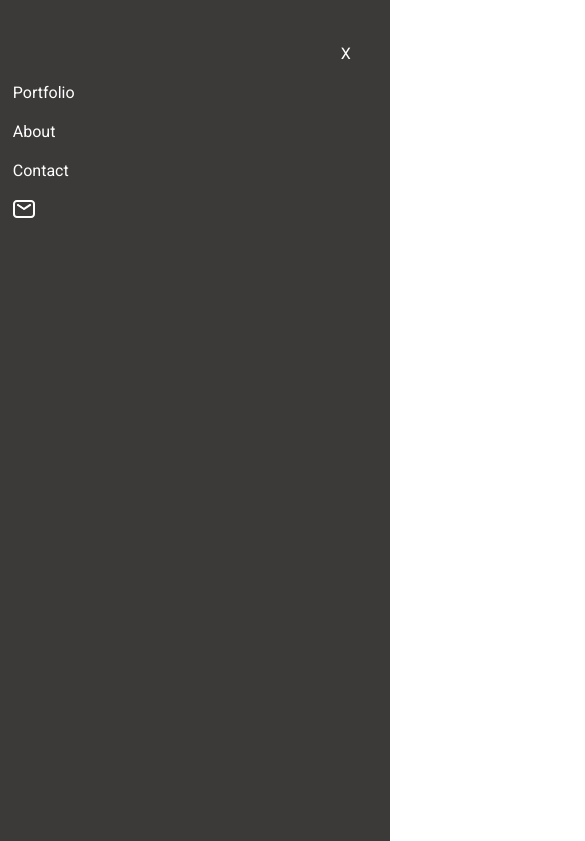
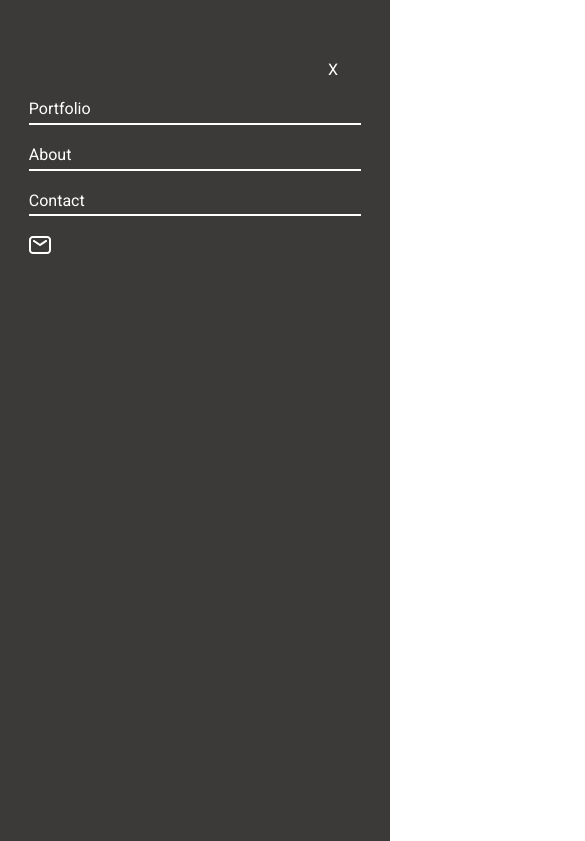
Before and after one commit to Stanleeeeee/Microverse-Portfolio, a website: page index.html in a window 390 px wide. Both pictures are taken after a click on the picture 357 px from the left and 33 px from the top of the page. Shown: the top 841 px of the page, 585 px wide, since content can reach past the window. Drawn offline with Linux system fonts and the light colour scheme.

Commit message:
Add mobile menu

```diff
--- a/index.html
+++ b/index.html
@@ -54,7 +54,7 @@
             /></a>
           </li>
           <li>
-            <a href="#" id="X">X</a>
+            <a href="#" class="exit hidden">X</a>
           </li>
           <li class="hidden-items"><a href="#projects">Portfolio</a></li>
           <li class="hidden-items"><a href="#about-me">About</a></li>
--- a/script.js
+++ b/script.js
@@ -3,13 +3,22 @@ const listItem = document.querySelectorAll(".hidden-items");
 const nav = document.querySelector("nav");
 const navName = document.querySelector("#name");
 const menuList = document.querySelector("nav ul");
-const exitIcon = document.querySelector("#X");
+const exitIcon = document.querySelector(".exit");
 
 mobileMenu.addEventListener("click", () => {
-  listItem.forEach((item) => item.classList.toggle("show"));
-  nav.classList.toggle("expand");
-  navName.classList.toggle("hidden");
-  menuList.classList.toggle("ul-list");
-  mobileMenu.classList.toggle("hidden");
-  exitIcon.classList.toggle("X");
+  listItem.forEach((item) => item.classList.add("show"));
+  nav.classList.add("expand");
+  navName.classList.add("hidden");
+  menuList.classList.add("ul-list");
+  mobileMenu.classList.add("hidden");
+  exitIcon.classList.add('X');
 });
+
+exitIcon.addEventListener('click', ()=> {
+  listItem.forEach((item) => item.classList.remove("show"));
+  nav.classList.remove("expand");
+  navName.classList.remove("hidden");
+  menuList.classList.remove("ul-list");
+  mobileMenu.classList.remove("hidden");
+  exitIcon.classList.remove("X");
+})
--- a/style.css
+++ b/style.css
@@ -48,11 +48,12 @@ nav {
   flex-direction: column;
   gap: 20px;
   width: 100%;
+  padding: 1rem;
 }
 
-.X {
-  position: relative;
-  left: 90%;
+.ul-list li:nth-child(3), li:nth-child(4), li:nth-child(5) {
+  border-bottom: 2px solid;
+  padding-bottom: 0.3rem;
 }
 
 nav > span {
@@ -101,6 +102,16 @@ a {
 #menu {
   width: 18px;
   height: 18px;
+}
+
+.hidden {
+  display: none;
+}
+
+.X {
+  display: block;
+  position: relative;
+  left: 90%;
 }
 
 /* Headline section */
```
